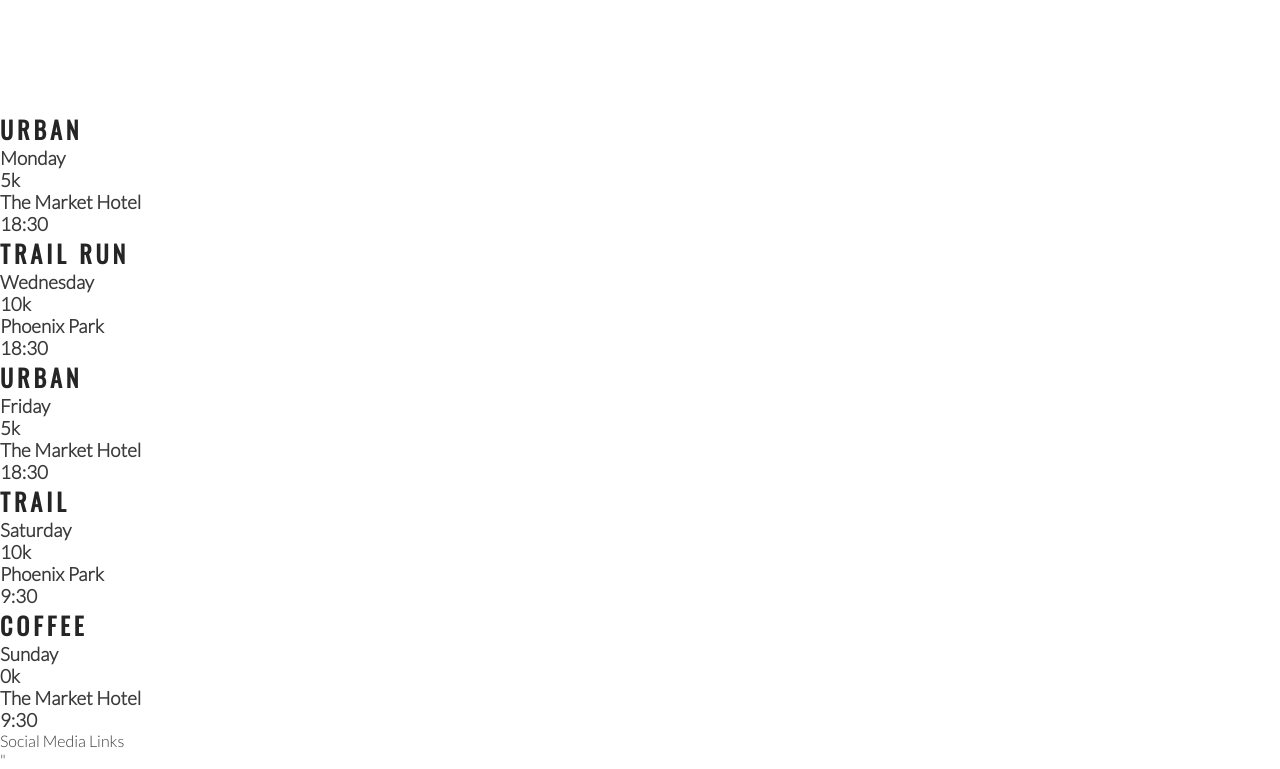
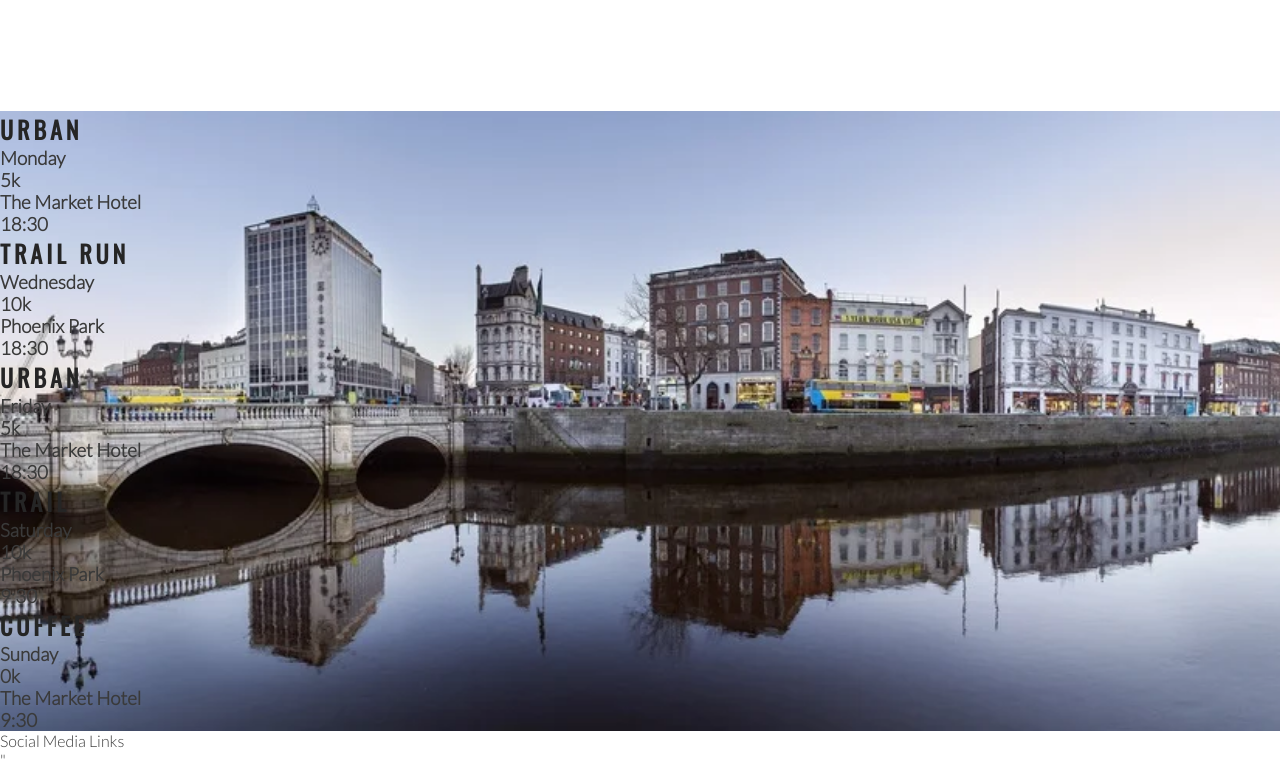
Before and after one commit to cara-dotcom/Love-Running-Walkthrough-Project, a plain HTML site: page index.html in a window 1280 px wide. Shown: the part 1184-1953 px from the top of the page. Drawn offline with nearby package versions, Linux system fonts and the light colour scheme.

Commit message:
Add background image to times section.

```diff
--- a/assets/css/style.css
+++ b/assets/css/style.css
@@ -188,3 +188,12 @@ hr {
     height: 100%;
     border-radius: 50%;
 }
+
+#times {
+    background-image: url(../images/dublin-city.webp);
+    background-repeat: no-repeat;
+    background-size: cover;
+    background-position: center;
+    width: 100%;
+    overflow: hidden;
+}
--- a/index.html
+++ b/index.html
@@ -91,7 +91,7 @@
 
         </div>
     </section>
-    <section>
+    <section id="times">
         <div>
             <h2>Urban</h2>
             <h3>Monday</h3>
```
Also changed, not shown: assets/images/dublin-city.webp (added).
